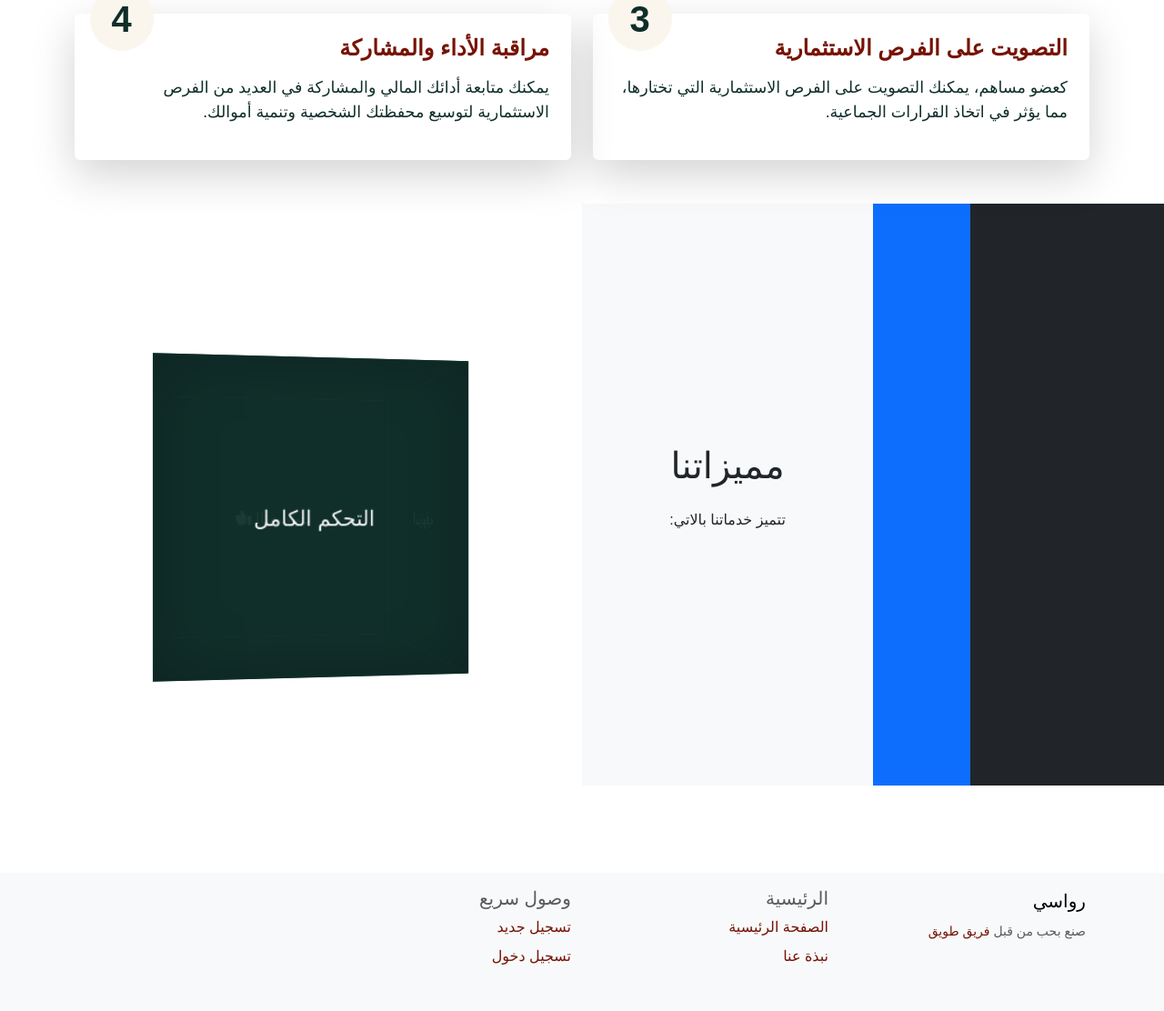
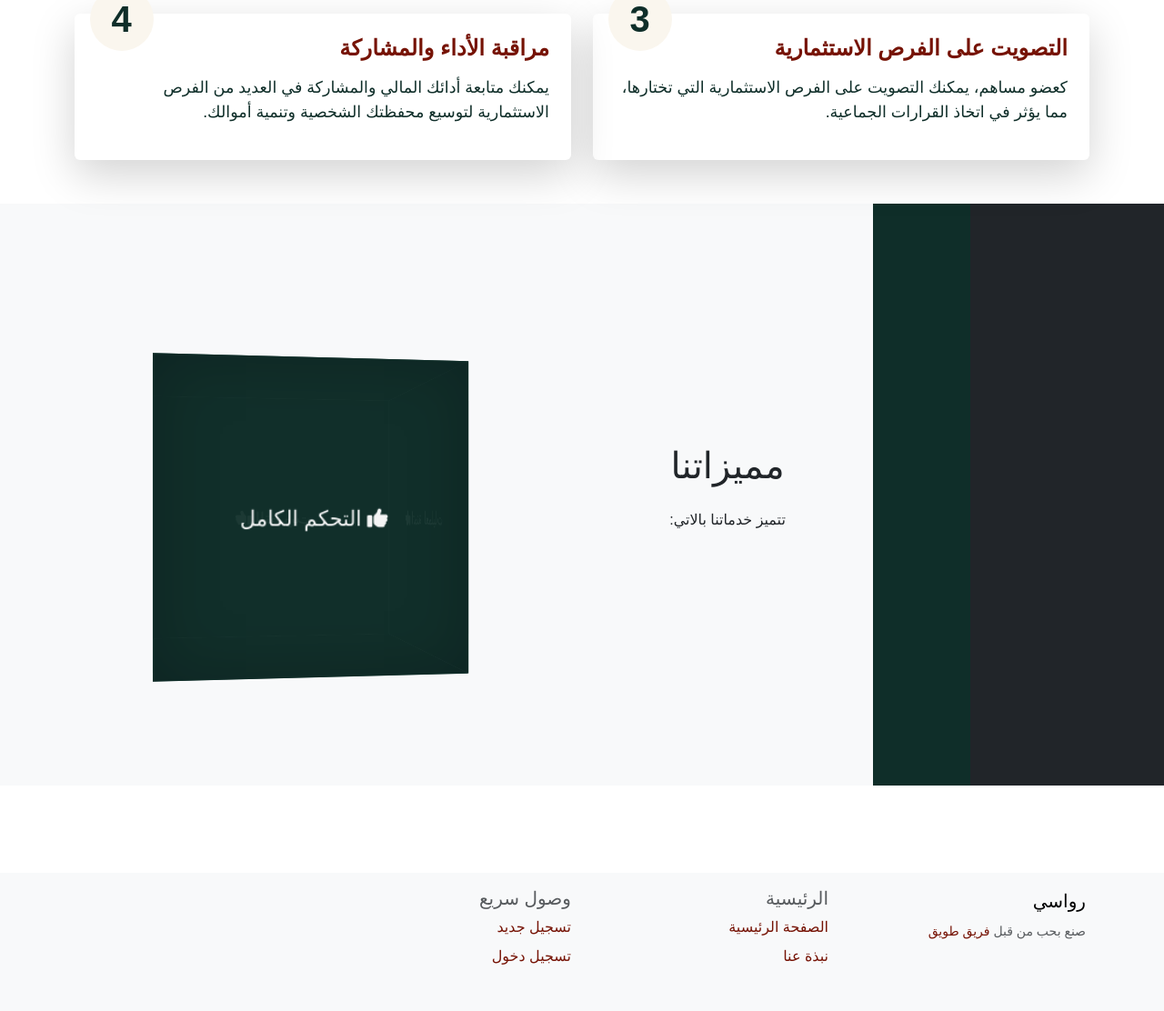
Before and after one commit to alhanoufALLUHAYDAN/RawasiProject, a Django app: page / in a window 1280 px wide. Shown: the part 1114-2226 px from the top of the page at 91% size. Run offline with Django 5.2, Linux system fonts and the light colour scheme; parts of the project's set-up code (start-up, migrations or seed data) failed here and were passed over; some libraries are stand-ins or nearby versions.

Commit message:
finish contact start about & home

```diff
--- a/Rawasi/Rawasi/urls.py
+++ b/Rawasi/Rawasi/urls.py
@@ -23,7 +23,7 @@ urlpatterns = [
     path('admin/', admin.site.urls),
     path('',include("main.urls")),
     path('accounts/',include("accounts.urls")),
-    path('dashboard/', include("dashboard.urls")),
-    path('investment_fund/',include("investment_fund.urls")),
-    path('wallet/', include("wallet.urls")),
+    #path('dashboard/', include("dashboard.urls")),
+    #path('investment_fund/',include("investment_fund.urls")),
+    #path('wallet/', include("wallet.urls")),
 ]  +static(settings.MEDIA_URL, document_root=settings.MEDIA_ROOT)
--- a/Rawasi/main/static/css/main.css
+++ b/Rawasi/main/static/css/main.css
@@ -223,7 +223,9 @@ main{
   .featur-icon{
     color: #0f2e29;
   }
-
+  .featurs-col-color{
+    background-color: #0f2e29;
+  }
   :root {
     --size: 300px;
   }
@@ -242,7 +244,6 @@ main{
     height: var(--size);
   }
 
-  /* Cube itself */
   .cube {
     position: relative;
     width: 100%;
@@ -252,7 +253,6 @@ main{
     transition: all 0.85s cubic-bezier(1, -0.75, 0.5, 1.2);
   }
 
-  /* Define the cube's faces */
   .face {
     position: absolute;
     border: 1px solid #0f2e29c6;
@@ -396,7 +396,6 @@ main{
     z-index: 1;
 }
 
-/* Section Titles */
 .section-title h2 {
     font-weight: bold;
     color: #761305;
--- a/Rawasi/main/templates/main/home.html
+++ b/Rawasi/main/templates/main/home.html
@@ -80,23 +80,23 @@
         <div class="row d-flex justify-content-center pt-2 pb-5">
             <div class="col-md-2 bg-dark">
             </div>
-            <div class="col-md-1 bg-primary"></div>
+            <div class="col-md-1 featurs-col-color"></div>
 
             <div class="col-md-3 bg-body-tertiary d-flex flex-column justify-content-center align-items-center gap-3">
                 <h1>مميزاتنا</h1>
                 <p>تتميز خدماتنا بالاتي: </p>
             </div>
-            <div class="cube-container col-md-6 ">
+            <div class="cube-container col-md-6 bg-body-tertiary">
                   <div class="container-cube ">
                     <div class="cube ">
-                      <div class="face front  text-white">الموثوقية</div>
-                      <div class="face back text-white">الامان</div>
+                      <div class="face front  text-white"><i class="fa fa-thumbs-up"></i>  <span class="mt-2">اتمتة العمليات</span></div>
+                      <div class="face back text-white"><i class="fa fa-thumbs-up"></i>  <span class="mt-2">الامان</span></div>
                       <div class="face top  text-white"></div>
                       <div class="face right  text-white">
 
                         <p><i class="fa fa-thumbs-up"></i>  <span class="mt-2">التصويت</span></p>
                       </div>
-                      <div class="face left  text-white">التحكم الكامل</div>
+                      <div class="face left  text-white"><i class="fa fa-thumbs-up"></i>  <span class="mt-2">التحكم الكامل</span></div>
                       <div class="face bottom text-white"></div>
                     </div>
                   </div>
```
Also changed, not shown: Rawasi/main/templates/main/base.html (+20 -9 lines).
